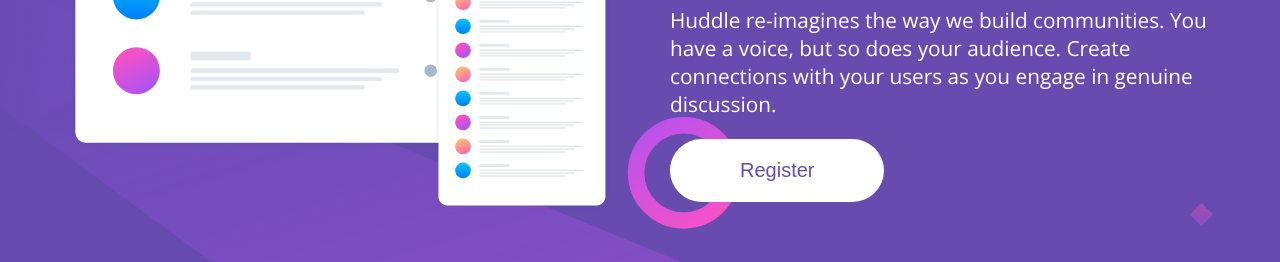
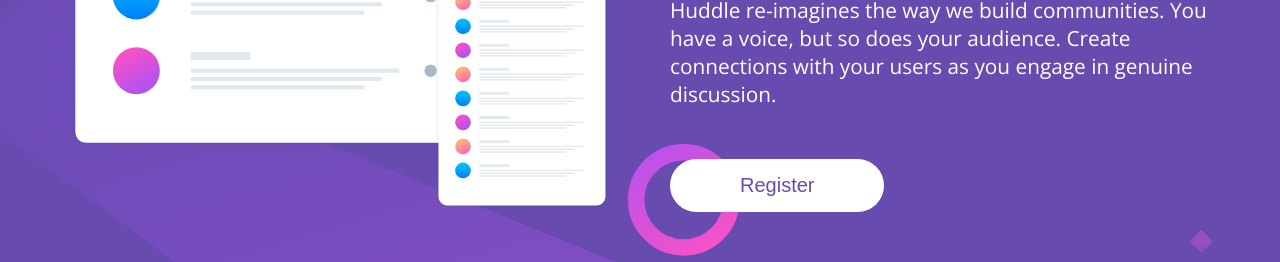
Before and after one commit to SmtOmega/Frontend-Mentor-Challenge-7, a plain HTML site: page index.html in a window 1280 px wide. Shown: the part 347-609 px from the top of the page. Drawn offline with nearby package versions, Linux system fonts and the light colour scheme.

Commit message:
made some slight changes to the stylesheet

```diff
--- a/style.css
+++ b/style.css
@@ -8,7 +8,7 @@ body {
     margin: 0;
     background-image: url("./images/bg-desktop.svg");
     background-size: cover;
-    background-position: center center;
+    background-repeat: no-repeat;
     background-color: hsl(257, 40%, 49%);
     color: #fff;
     font-family: 'Open Sans', sans-serif;
@@ -44,7 +44,8 @@ button {
     border-radius: 50px;
     background-color: #fff;
     color: hsl(257, 40%, 49%);
-    padding: 20px 70px;
+    padding: 15px 70px;
+    margin-top: 30px;
     font-size: 20px;
 }
 button:focus {
```
